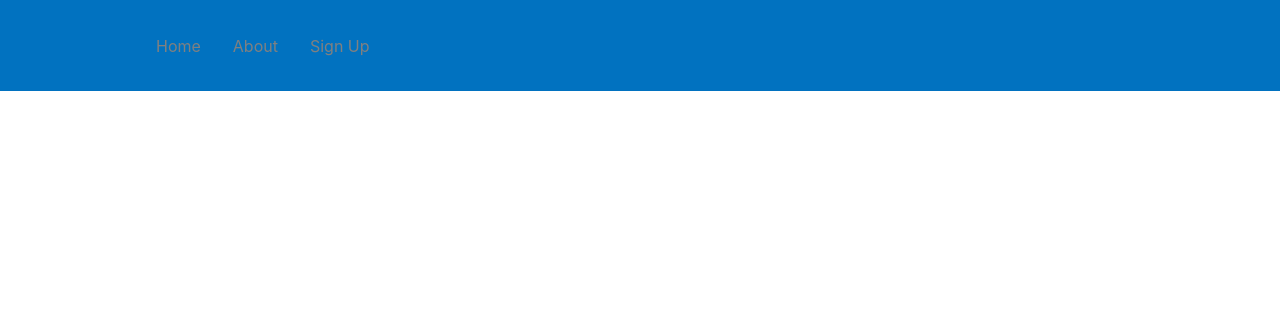
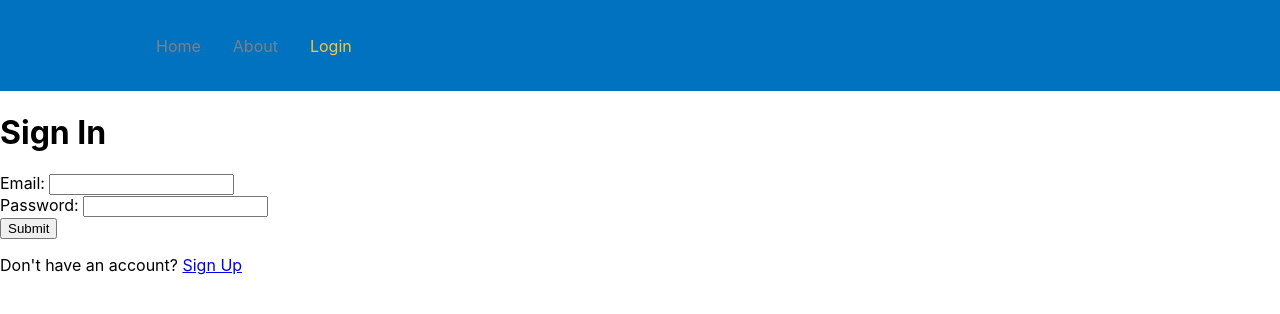
Before and after one commit to derekwu15/BruinsOnBoard, a React (Create React App) app: page /login in a window 1280 px wide. Before the commit this address had no page. Shown: the top 314 px of the page. Built offline with nearby package versions, Linux system fonts and the light colour scheme.

Commit message:
add signup page

```diff
--- a/src/App.js
+++ b/src/App.js
@@ -9,6 +9,7 @@ import {
 } from "react-router-dom";
 import Home from "./pages/home/home";
 import About from "./pages/about/about";
+import Login from "./pages/profile/login";
 import SignUp from "./pages/profile/signup";
 
 function App() {
@@ -18,10 +19,8 @@ function App() {
 			<Routes>
 				<Route exact path="/" element={<Home />} />
 				<Route path="/about" element={<About />} />
-				<Route
-					path="/sign-up"
-					element={<SignUp />}
-				/>
+				<Route path="/login" element={<Login />} />
+              	<Route path="/signup" element={<SignUp />} />
 			</Routes>
 		</Router>
 	);
--- a/src/components/Navbar/index.js
+++ b/src/components/Navbar/index.js
@@ -14,8 +14,8 @@ const Navbar = () => {
 					<NavLink to="/about" activeStyle>
 						About
 					</NavLink>
-					<NavLink to="/sign-up" activeStyle>
-						Sign Up
+					<NavLink to="/login" activeStyle>
+						Login
 					</NavLink>
 				</NavMenu>
 			</Nav>
--- a/public/manifest.json
+++ b/src/pages/profile/login.js
@@ -1,25 +1,32 @@
-{
-  "short_name": "React App",
-  "name": "Create React App Sample",
-  "icons": [
-    {
-      "src": "favicon.ico",
-      "sizes": "64x64 32x32 24x24 16x16",
-      "type": "image/x-icon"
-    },
-    {
-      "src": "logo192.png",
-      "type": "image/png",
-      "sizes": "192x192"
-    },
-    {
-      "src": "logo512.png",
-      "type": "image/png",
-      "sizes": "512x512"
-    }
-  ],
-  "start_url": ".",
-  "display": "standalone",
-  "theme_color": "#000000",
-  "background_color": "#ffffff"
-}
+// Filename - pages/profile/signup.js
+
+import React from "react";
+import { Link } from "react-router-dom";
+
+const SignUp = () => {
+  return (
+    <div>
+      <h1>Sign In</h1>
+      <form>
+        <label>
+          Email:{' '}
+          <input type="email" name="Email" />
+        </label>
+        <br />
+        <label>
+          Password:{' '}
+          <input type="password" name="Password" />
+        </label>
+        <br />
+        <input type="submit" value="Submit" />
+      </form>
+
+      <p>
+        Don't have an account? <Link to="/signup">Sign Up</Link>
+      </p>
+
+    </div>
+  );
+};
+
+export default SignUp;
```
Also changed, not shown: src/logo.svg.
